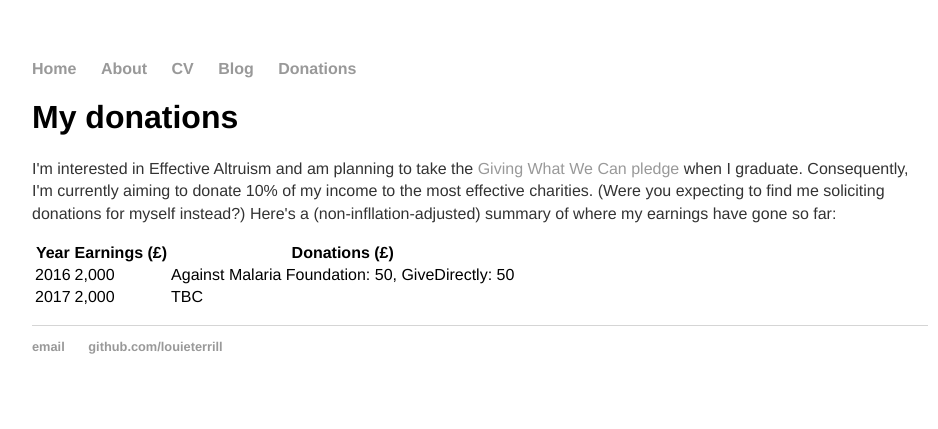
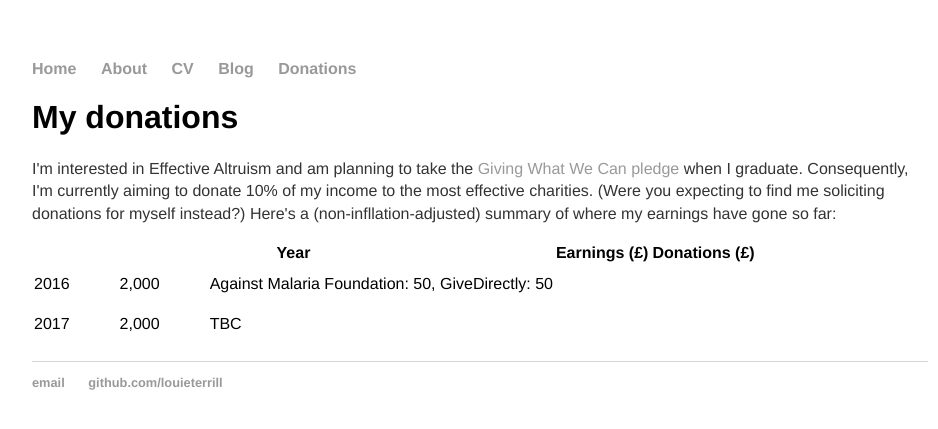
Before and after one commit to LouieTerrill/LouieTerrill.github.io, a Jekyll site: the page built from donations/index.html, in a window 1280 px wide. Shown: the top 429 px of the page, without its empty margins (160-1098 px from the left). Built offline with Jekyll 4.4.1, drawn with Linux system fonts in a browser that asks for light colours.

Commit message:
Update main.css

```diff
--- a/css/main.css
+++ b/css/main.css
@@ -43,3 +43,13 @@ ul.posts {
 ul.posts li {
     list-style: none;
 }
+td {
+    display: block;
+    float: left;
+    padding: 10px 0;
+    margin-right:50px;
+    background: white;
+}
+td:last-child {
+    margin-right: 0;
+}
```
